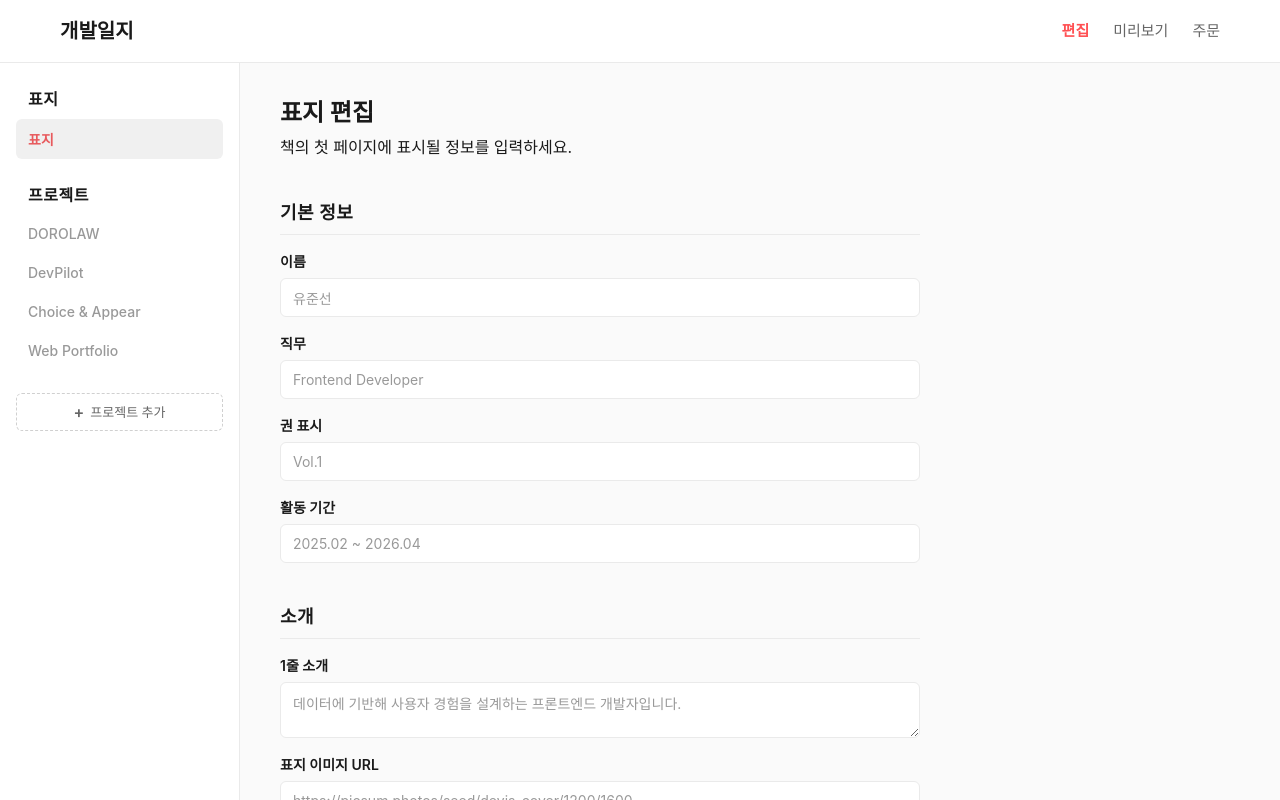
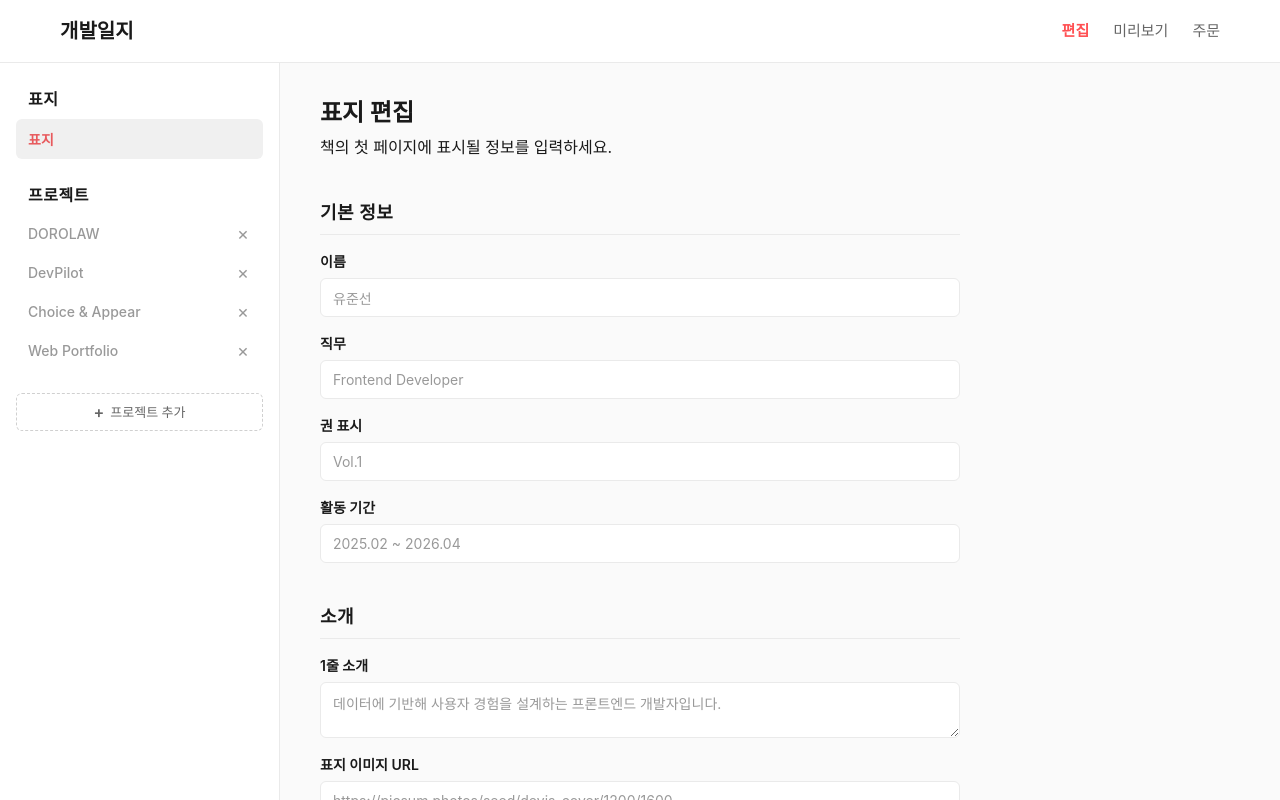
Before and after one commit to steepheno/My_Development_Log, a React (Vite) app in the folder frontend/: page /edit in a window 1280 px wide. Shown: the top 800 px of the page. Built offline with nearby package versions, Linux system fonts and the light colour scheme; a web font is replaced by a local one.

Commit message:
refactor: 사이드바에서 프로젝트 삭제 기능 추가
- 프로젝트명 옆 x 버튼 클릭 시 프로젝트 삭제 가능
- window.confirm()으로 사용자 확인 후 동작

```diff
--- a/frontend/src/components/edit/EditSidebar.module.scss
+++ /dev/null
@@ -1,33 +0,0 @@
-@use '@/styles/variables' as *;
-
-.sidebar {
-  display: flex;
-  flex-direction: column;
-  gap: 24px;
-  padding: 24px 16px;
-}
-
-.section {
-  display: flex;
-  flex-direction: column;
-  gap: 8px;
-}
-
-.sectionLabel {
-  margin: 0;
-  padding: 0 12px;
-  font-size: 16px;
-  font-weight: 600;
-  color: $color-text-primary;
-  text-transform: uppercase;
-  letter-spacing: 0.5px;
-}
-
-.list {
-  list-style: none;
-  margin: 0;
-  padding: 0;
-  display: flex;
-  flex-direction: column;
-  gap: 2px;
-}
--- a/frontend/src/components/edit/EditSidebar.tsx
+++ /dev/null
@@ -1,43 +0,0 @@
-import style from './EditSidebar.module.scss';
-import { AddProjectButton } from '@/components/edit/AddProjectButton';
-import { SidebarItem } from '@/components/edit/SidebarItem';
-import { usePortfolioStore } from '@/store/portfolioStore';
-
-export function EditSidebar() {
-  const projects = usePortfolioStore(state => state.projects);
-  const selectedId = usePortfolioStore(state => state.selectedId);
-  const selectItem = usePortfolioStore(state => state.selectItem);
-
-  return (
-    <nav className={style.sidebar}>
-      <div className={style.section}>
-        <p className={style.sectionLabel}>표지</p>
-        <SidebarItem
-          label="표지"
-          isActive={selectedId === 'cover'}
-          onClick={() => selectItem('cover')}
-        />
-      </div>
-
-      <div className={style.section}>
-        <p className={style.sectionLabel}>프로젝트</p>
-        <ul className={style.list}>
-          {projects.map(project => (
-            <li key={project.id}>
-              <SidebarItem
-                label={project.projectName || '(제목 없음)'}
-                isActive={selectedId === project.id}
-                onClick={() => selectItem(project.id)}
-              />
-            </li>
-          ))}
-        </ul>
-      </div>
-
-      {/* 프로젝트 추가 버튼 */}
-      <div>
-        <AddProjectButton />
-      </div>
-    </nav>
-  );
-}
--- a/frontend/src/components/edit/SidebarItem.module.scss
+++ /dev/null
@@ -1,29 +0,0 @@
-@use '@/styles/variables' as *;
-
-.item {
-  width: 100%;
-  padding: 10px 12px;
-  border: none;
-  background: transparent;
-  border-radius: 6px;
-  font-size: 14px;
-  font-weight: 500;
-  color: $color-text-tertiary;
-  text-align: left;
-  cursor: pointer;
-  transition: background-color 0.15s;
-
-  &:hover {
-    background-color: $color-bg-tertiary;
-  }
-}
-
-.itemActive {
-  background-color: $color-bg-tertiary;
-  color: $color-button-primary;
-  font-weight: 600;
-
-  &:hover {
-    background-color: $color-bg-tertiary;
-  }
-}
--- a/frontend/src/components/edit/SidebarItem.tsx
+++ /dev/null
@@ -1,23 +0,0 @@
-import style from './SidebarItem.module.scss';
-
-interface SidebarItemProps {
-  label: string;
-  isActive: boolean;
-  onClick: () => void;
-}
-
-export function SidebarItem({ label, isActive, onClick }: SidebarItemProps) {
-  const className = isActive
-    ? `${style.item} ${style.itemActive}`
-    : style.item;
-
-  return (
-    <button
-      type="button"
-      className={className}
-      onClick={onClick}
-    >
-      {label}
-    </button>
-  );
-}
--- a/frontend/src/pages/EditPage.module.scss
+++ b/frontend/src/pages/EditPage.module.scss
@@ -8,16 +8,18 @@
 }
 
 .sidebar {
-  flex: 0 0 240px;
+  flex: 0 0 280px;
   background-color: $color-bg-primary;
   border-right: 1px solid $color-border;
   overflow-y: auto;
+  position: sticky;
+  top: 62px;  // 헤더 높이(텍스트 높이 30 + 상하 padding 16 * 2)
+  height: calc(100vh - 62px);
 }
 
 .content {
   flex: 1 1 auto;
   padding: 32px 40px;
-  overflow-y: auto;
 }
 
 .placeholder {
--- a/frontend/src/pages/EditPage.tsx
+++ b/frontend/src/pages/EditPage.tsx
@@ -1,6 +1,6 @@
 import style from './EditPage.module.scss';
 import { CoverEditor } from '@/components/edit/CoverEditor';
-import { EditSidebar } from '@/components/edit/EditSidebar';
+import { EditSidebar } from '@/components/edit/sidebar/EditSidebar';
 import { usePortfolioStore, useSelectedProject } from '@/store/portfolioStore';
 import { ProjectEditor } from '@/components/edit/ProjectEditor';
 
```
